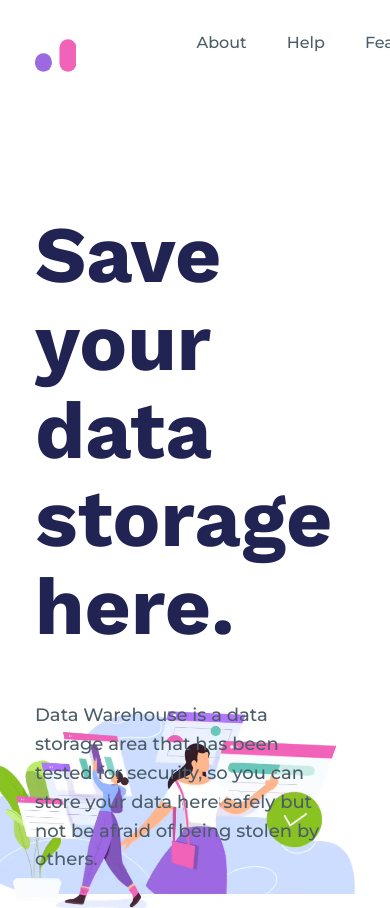
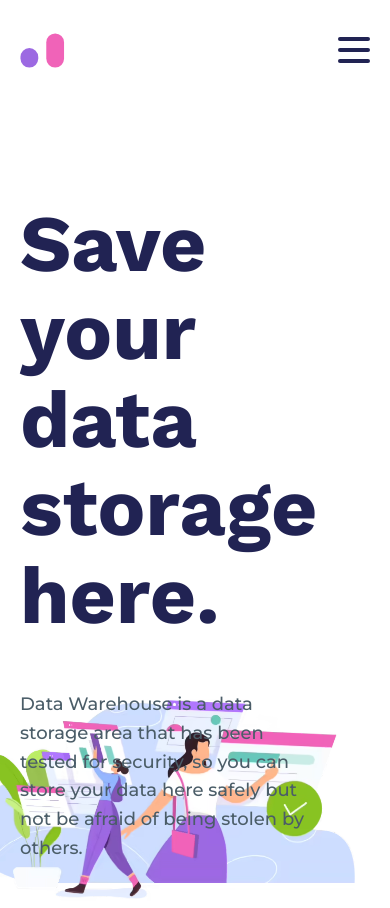
Before and after one commit to kazhemyaka/beetroot_firstproject, a website: page index.html in a window 390 px wide. Shown: the top 908 px of the page. Drawn offline with nearby package versions, Linux system fonts and the light colour scheme.

Commit message:
Add responsive styles for header

```diff
--- a/assets/styles/scss/_functions_mixins.scss
+++ b/assets/styles/scss/_functions_mixins.scss
@@ -3,3 +3,15 @@
   $rem-value: math.div($value, $base-value);
   @return $rem-value * 1rem;
 }
+
+@mixin tablet {
+  @media screen and (max-width: 900px) {
+    @content;
+  }
+}
+
+@mixin mobile {
+  @media screen and (max-width: 600px) {
+    @content;
+  }
+}
--- a/assets/styles/scss/_header.scss
+++ b/assets/styles/scss/_header.scss
@@ -11,10 +11,114 @@
     gap: 120px;
   }
 
+  &__nav {
+    @include tablet {
+      display: none;
+      position: fixed;
+      height: 100%;
+      width: 100%;
+      top: 0;
+      left: 0;
+      background-color: $white-color;
+      padding: 100px;
+      z-index: 2;
+    }
+  }
+
   &__logo {
     width: 44.68px;
     height: 35px;
     margin: 32.5px 0;
+  }
+
+  &__burger {
+    position: absolute;
+    height: 26px;
+    width: 32px;
+    display: flex;
+    flex-direction: column;
+    justify-content: space-between;
+    display: none;
+    z-index: 3;
+
+    @include tablet {
+      display: flex;
+      right: 35px;
+    }
+
+    @include mobile {
+      right: 20px;
+    }
+  }
+
+  &__btn {
+    @include tablet {
+      display: none;
+    }
+  }
+
+  &__checkbox {
+    position: absolute;
+    display: block;
+    height: 32px;
+    width: 32px;
+    z-index: 6;
+    opacity: 0;
+    cursor: pointer;
+    display: none;
+
+    @include tablet {
+      display: block;
+      right: 35px;
+    }
+
+    @include mobile {
+      right: 20px;
+    }
+
+    &:checked {
+      & ~ .header__burger {
+        & .burger__line1 {
+          transform: rotate(45deg);
+        }
+
+        & .burger__line2 {
+          transform: scale(0);
+        }
+
+        & .burger__line3 {
+          transform: rotate(-45deg);
+        }
+      }
+
+      & ~ .header__nav {
+        display: flex;
+      }
+    }
+  }
+}
+
+.burger {
+  &__line {
+    display: block;
+    height: 4px;
+    width: 100%;
+    border-radius: 10px;
+    background: $violet-dark-color;
+  }
+
+  &__line1 {
+    transform-origin: 0% 0%;
+    transition: transform 0.4s ease-in-out;
+  }
+
+  &__line2 {
+    transition: transform 0.2s ease-in-out;
+  }
+
+  &__line3 {
+    transform-origin: 0% 100%;
+    transition: transform 0.4s ease-in-out;
   }
 }
 
@@ -22,6 +126,15 @@
   &__list {
     display: flex;
     gap: 40px;
+
+    @include tablet {
+      flex-direction: column;
+      gap: 20px;
+      width: 100%;
+      justify-content: center;
+      align-items: center;
+      font-size: remify(24px);
+    }
   }
 
   &__link {
--- a/assets/styles/scss/_variables.scss
+++ b/assets/styles/scss/_variables.scss
@@ -16,3 +16,5 @@ $blue-medium-color: #ccddff;
 $facebook-color: #3b5998;
 $twitter-color: #00acee;
 $instagram-color: #c13584;
+
+$checked: false;
--- a/assets/styles/scss/style.scss
+++ b/assets/styles/scss/style.scss
@@ -19,6 +19,10 @@ body {
   max-width: 1240px;
   padding: 0 35px;
   margin: 0 auto;
+
+  @include mobile {
+    padding: 0 20px;
+  }
 }
 
 h1,
--- a/index.html
+++ b/index.html
@@ -13,6 +13,12 @@
           <svg class="header__logo">
             <use xlink:href="assets/images/Logo.svg#Logo"></use>
           </svg>
+          <input class="header__checkbox" type="checkbox" name="" id="" />
+          <div class="header__burger">
+            <span class="burger__line burger__line1"></span>
+            <span class="burger__line burger__line2"></span>
+            <span class="burger__line burger__line3"></span>
+          </div>
           <nav class="header__nav">
             <ul class="nav__list">
               <li class="nav__item">
```
Also changed, not shown: assets/styles/css/style.css.
